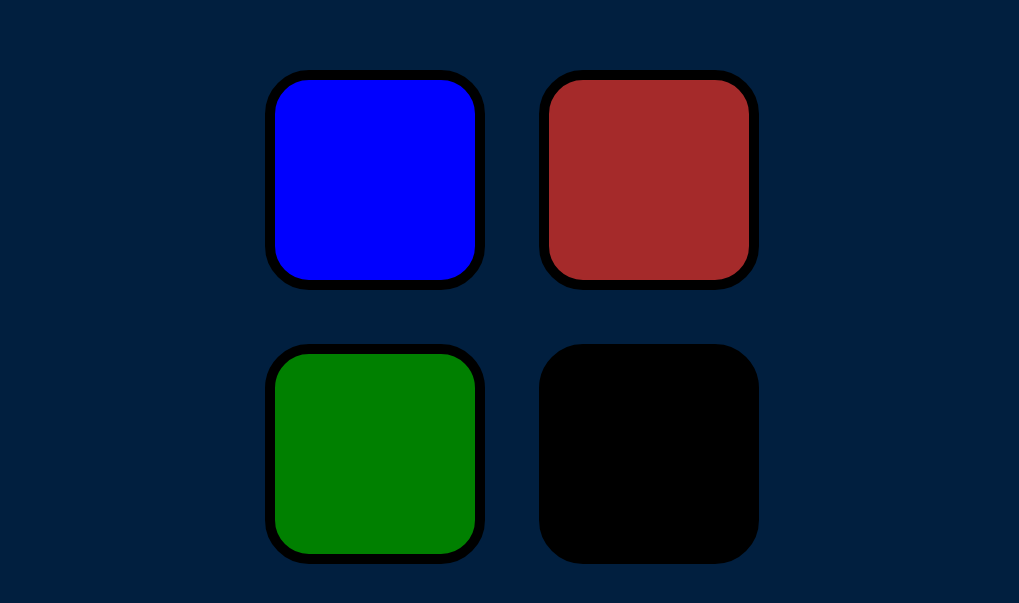
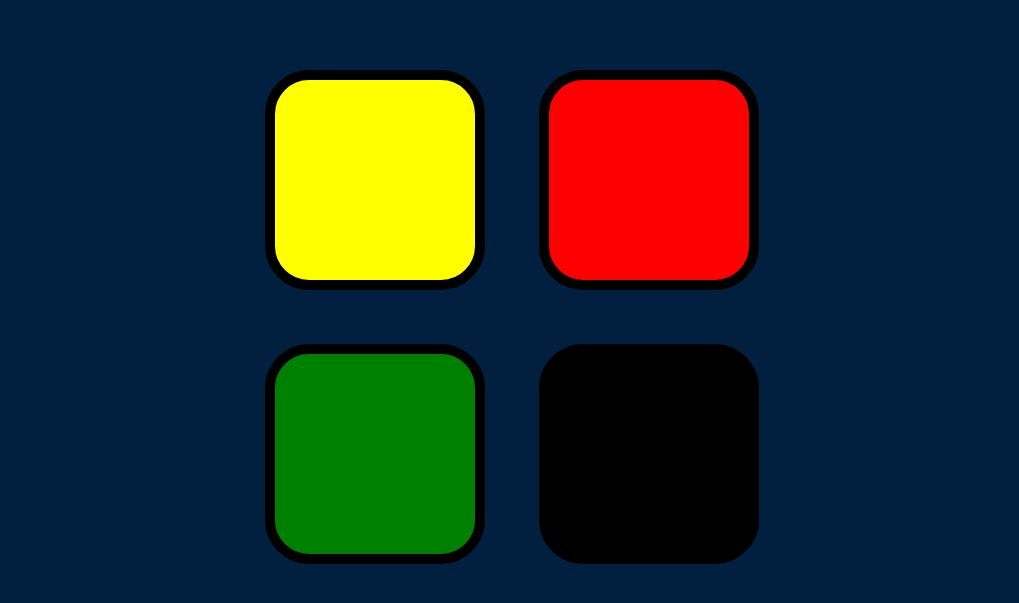
Before and after one commit to KISHORE757/Simon-game, a plain HTML site: page index.html in a window 1280 px wide. Shown: the part 129-732 px from the top of the page, without its empty margins (128-1147 px from the left). Drawn offline with nearby package versions, Linux system fonts and the light colour scheme.

Commit message:
Update styles.css

```diff
--- a/styles.css
+++ b/styles.css
@@ -26,16 +26,16 @@ body {
 }
 
 .game-over {
-  background-color: brown;
+  background-color: red;
   opacity: 0.8;
 }
 
 .red {
-  background-color: brown;
+  background-color: red;
 }
 
 .green {
-  background-color: blue;
+  background-color: yellow;
 }
 
 .blue {
```
